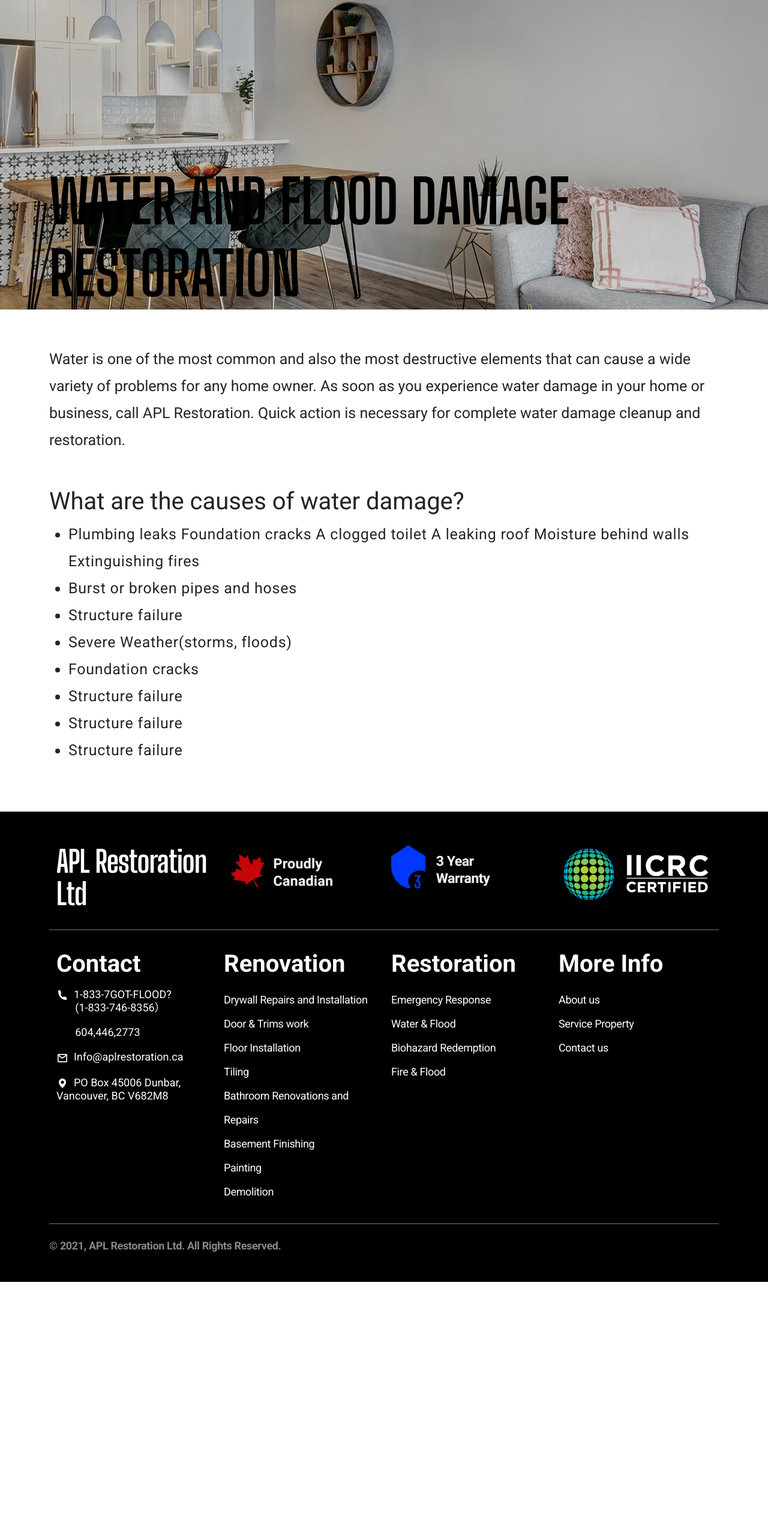
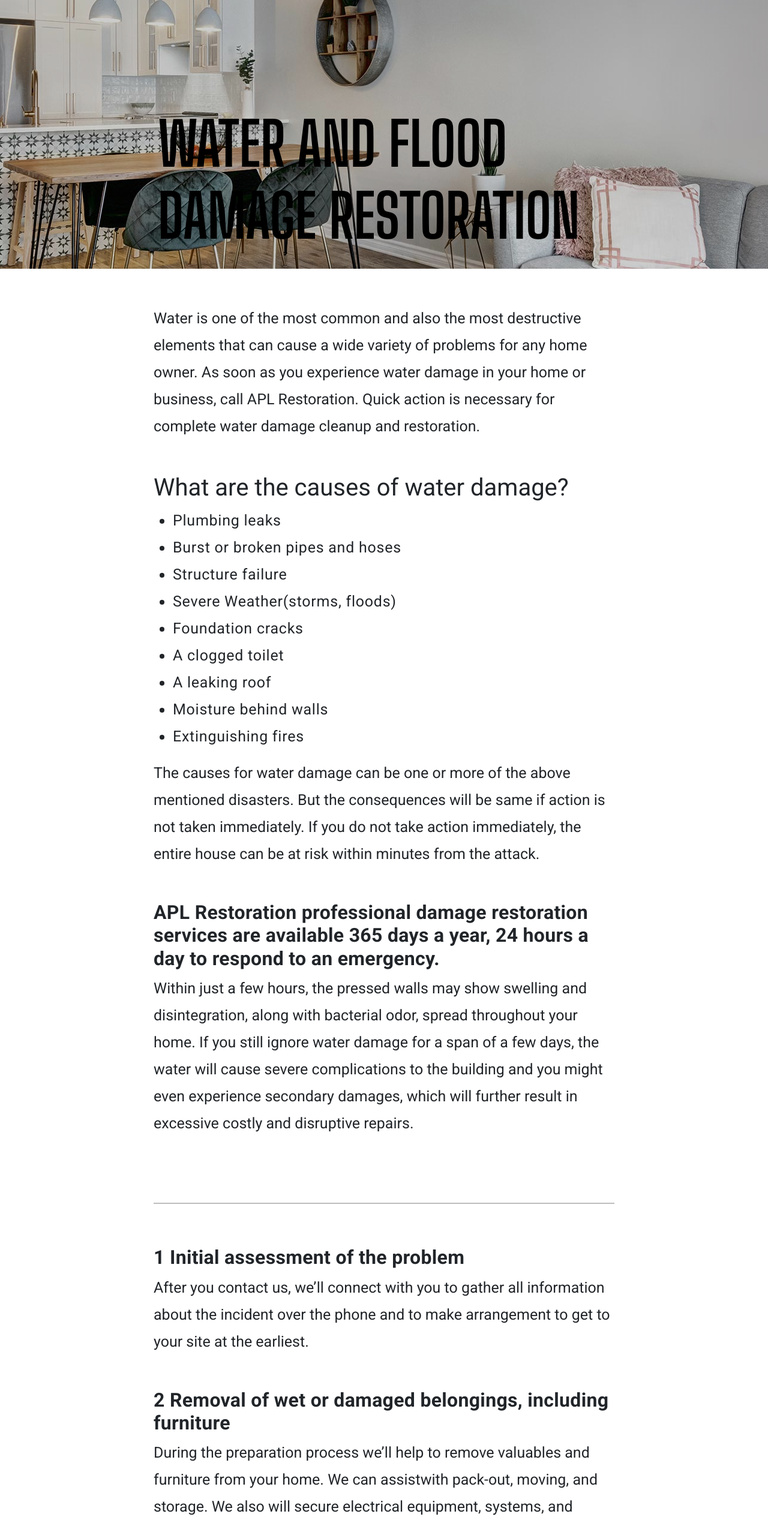
Before and after one commit to aplrestoration/apl-react, a React (Create React App) app: page /water-and-flood in a window 1280 px wide. Shown: the part 234-2778 px from the top of the page at 60% size. Before the commit the page ends 2371 px from the top, so only its background shows below. Built offline with nearby package versions, Linux system fonts and the light colour scheme.

Commit message:
update two demo subpages

```diff
--- a/src/index.css
+++ b/src/index.css
@@ -640,14 +640,13 @@
   font-size: 100px;
   line-height: 120px;
   text-transform: uppercase;
-  padding-top: 400px;
+  padding-bottom: 20px;
   color: black;
 }
 
 .page-hero {
-  /* padding: 0 15%; */
   display: block;
-  min-height: 572px;
+  height: 572px;
   margin-bottom: 60px;
   /* Image styling  */
   background-image: linear-gradient(rgba(0, 0, 0, 0.2), rgba(0, 0, 0, 0.2)),
--- a/src/pages/BiohazardRedemption.js
+++ b/src/pages/BiohazardRedemption.js
@@ -3,7 +3,7 @@
 const BiohazardRedemption = () => {
   return (
     <div className="page-container">
-      <div className="container-fluid page-hero">
+      <div className="container-fluid d-flex flex-column justify-content-end page-hero">
         <div className="page-text-container">
           <h1 className="page-title">Biohazard Redemption</h1>
         </div>
@@ -45,7 +45,7 @@
           drywall, in attics, or under carpets, indoor mould grows in the
           presence of excessive dampness or water.
         </p>
-        <p>Also found in damp indoor environments are:</p>
+        <p className="pb-1">Also found in damp indoor environments are:</p>
         <ul className="page-li">
           <li>bacteria;</li>
           <li>dust mites;</li>
--- a/src/pages/WaterFlood.js
+++ b/src/pages/WaterFlood.js
@@ -2,41 +2,95 @@
 
 const WaterFlood = () => {
   return (
-    <div>
-      <div>
     <div className="page-container">
-          <div className="container-fluid page-hero">
-            <div className="container">
+      <div className="container-fluid d-flex flex-column justify-content-end page-hero">
+        <div className="page-text-container">
           <h1 className="page-title">WATER AND FLOOD DAMAGE RESTORATION</h1>
         </div>
       </div>
 
-          <div className="container page-text-container">
+      <div className="page-text-container">
         <p>
-              Water is one of the most common and also the most destructive
-              elements that can cause a wide variety of problems for any home
-              owner. As soon as you experience water damage in your home or
-              business, call APL Restoration. Quick action is necessary for
-              complete water damage cleanup and restoration.
+          Water is one of the most common and also the most destructive elements
+          that can cause a wide variety of problems for any home owner. As soon
+          as you experience water damage in your home or business, call APL
+          Restoration. Quick action is necessary for complete water damage
+          cleanup and restoration.
         </p>
         <h1>What are the causes of water damage?</h1>
         <ul className="page-li">
-              <li>
-                Plumbing leaks
-                 Foundation cracks A clogged
-                toilet A leaking roof Moisture behind walls Extinguishing fires
-              </li>
+          <li>Plumbing leaks</li>
           <li>Burst or broken pipes and hoses</li>
-              <li> Structure failure</li>
-              <li> Severe Weather(storms, floods)</li>
-              <li> Foundation cracks</li>
-              <li> Structure failure</li>
-              <li> Structure failure</li>
-              <li> Structure failure</li>
+          <li>Structure failure</li>
+          <li>Severe Weather(storms, floods)</li>
+          <li>Foundation cracks</li>
+          <li>A clogged toilet</li>
+          <li>A leaking roof</li>
+          <li>Moisture behind walls</li>
+          <li>Extinguishing fires</li>
         </ul>
-
-          </div>
-        </div>
+        <p>
+          The causes for water damage can be one or more of the above mentioned
+          disasters. But the consequences will be same if action is not taken
+          immediately. If you do not take action immediately, the entire house
+          can be at risk within minutes from the attack.
+        </p>
+        <h2 className="fw-bold">
+          APL Restoration professional damage restoration services are available
+          365 days a year, 24 hours a day to respond to an emergency.
+        </h2>
+        <p>
+          Within just a few hours, the pressed walls may show swelling and
+          disintegration, along with bacterial odor, spread throughout your
+          home. If you still ignore water damage for a span of a few days, the
+          water will cause severe complications to the building and you might
+          even experience secondary damages, which will further result in
+          excessive costly and disruptive repairs.
+        </p>
+        <hr className="solid-divider-black" />
+        <h2 className="fw-bold">1 Initial assessment of the problem</h2>
+        <p>
+          After you contact us, we’ll connect with you to gather all information
+          about the incident over the phone and to make arrangement to get to
+          your site at the earliest.
+        </p>
+        <h2 className="fw-bold">
+          2 Removal of wet or damaged belongings, including furniture
+        </h2>
+        <p>
+          During the preparation process we’ll help to remove valuables and
+          furniture from your home. We can assistwith pack-out, moving, and
+          storage. We also will secure electrical equipment, systems, and HVAC
+          to ensure your home is safe. If the HVAC system is damaged, we will
+          remove this as well.
+        </p>
+        <h2 className="fw-bold">3 Water extraction and dehumidification</h2>
+        <p>
+          Most properties can be dried in 2-4 days using our Quick Dry System.
+          You get our Quick Dry System, which is the most advanced equipment
+          available – to dry any areas completely so that the threat of mould
+          growth and pathogen spread is minimized or eliminated. APL can reduce
+          the time it takes to dry most buildings to two to four days inorder to
+          minimize your inconvenience.
+        </p>
+        <h2 className="fw-bold">4. Reconstruction of the property</h2>
+        <p>
+          Once it has been confirmed that there is no longer any water hiding
+          within cracks, crevices, or floorboards, APL Restoration will be able
+          to move onto the next part: assessing the damage done and begin
+          repairs. Fixing water damage may include removal of drywall and
+          flooring, carpets being cleaned, wood floors being repaired or
+          replaced, odor control management, the cleaning of air ducts, and the
+          removal of any moulds that may have formed.
+        </p>
+        <hr className="solid-divider-black" />
+        <span className="big-title-2">WHY CHOOSE US?</span>
+        <ul className="page-li">
+          <li>Available 24/7</li>
+          <li>We help you claim your insurance</li>
+          <li>Fully licensed and insured</li>
+          <li>Quick Respond</li>
+        </ul>
       </div>
     </div>
   );
```
Lines whose indentation alone changed are shown as unchanged.
